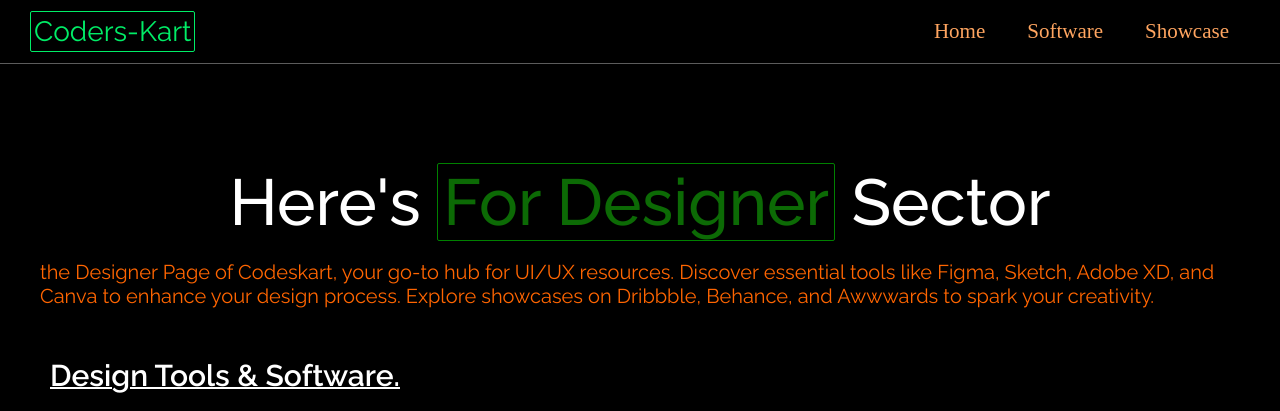
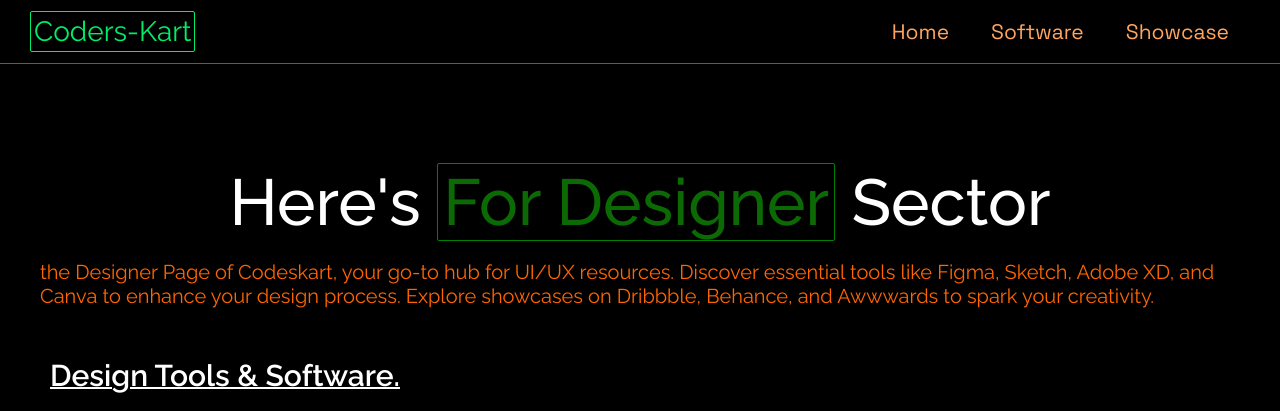
Before and after one commit to amanyadav21/Coderskart, a plain HTML site: page Project root/pages/design.html in a window 1280 px wide. Shown: the top 411 px of the page. Drawn offline with nearby package versions, Linux system fonts and the light colour scheme; files whose address does not match are found by name; a web font is replaced by a local one.

Commit message:
introduce new font-family in this code

```diff
--- a/Project root/css/common.css
+++ b/Project root/css/common.css
@@ -1,3 +1,6 @@
+@import url('https://fonts.googleapis.com/css2?family=Poppins:ital,wght@0,100;0,200;0,300;0,400;0,500;0,600;0,700;0,800;0,900;1,100;1,200;1,300;1,400;1,500;1,600;1,700;1,800;1,900&family=Space+Grotesk:wght@300..700&family=Space+Mono:ital,wght@0,400;0,700;1,400;1,700&display=swap');
+
+
 * {
     font-family: "Raleway", serif;
     padding: 0;
```
